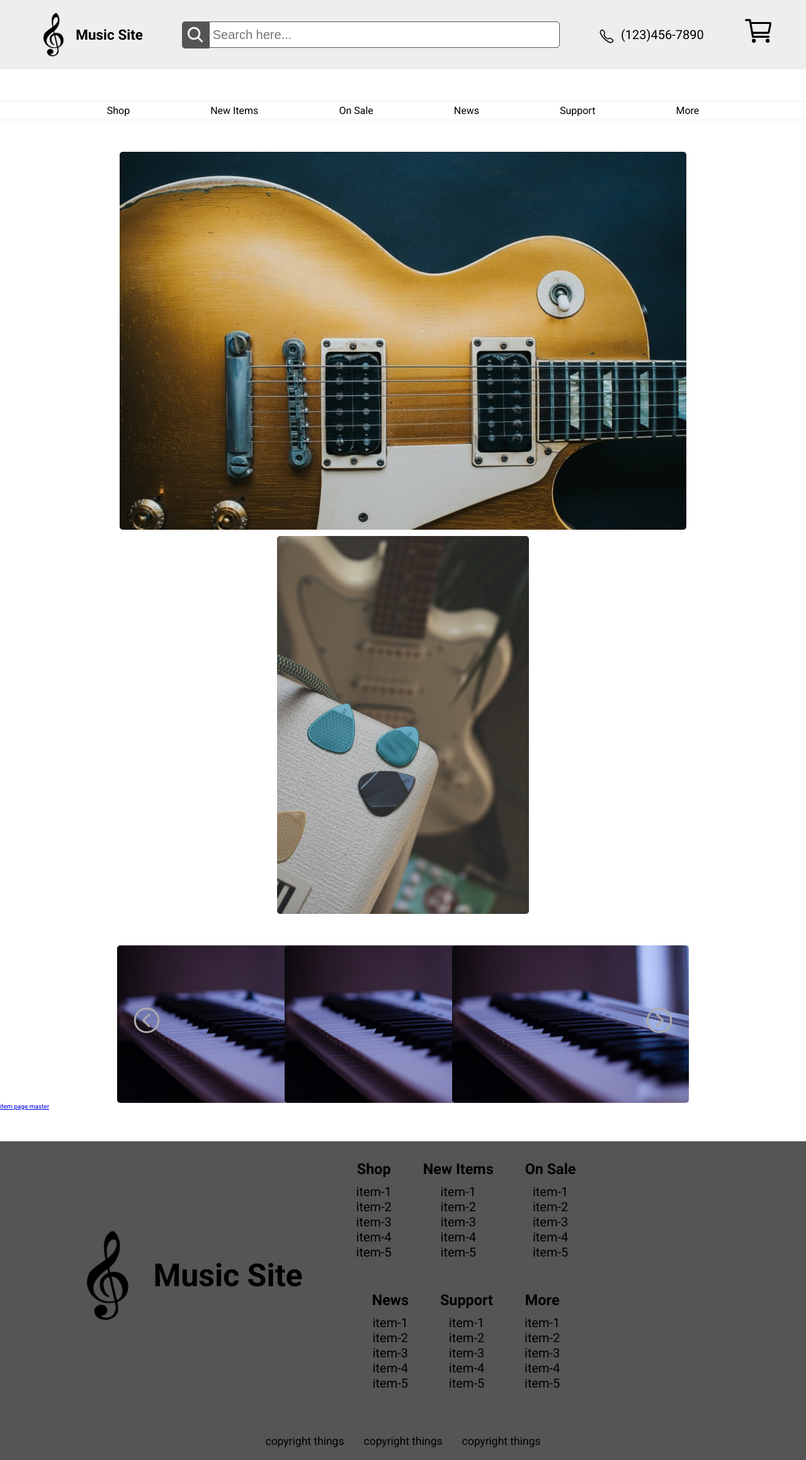
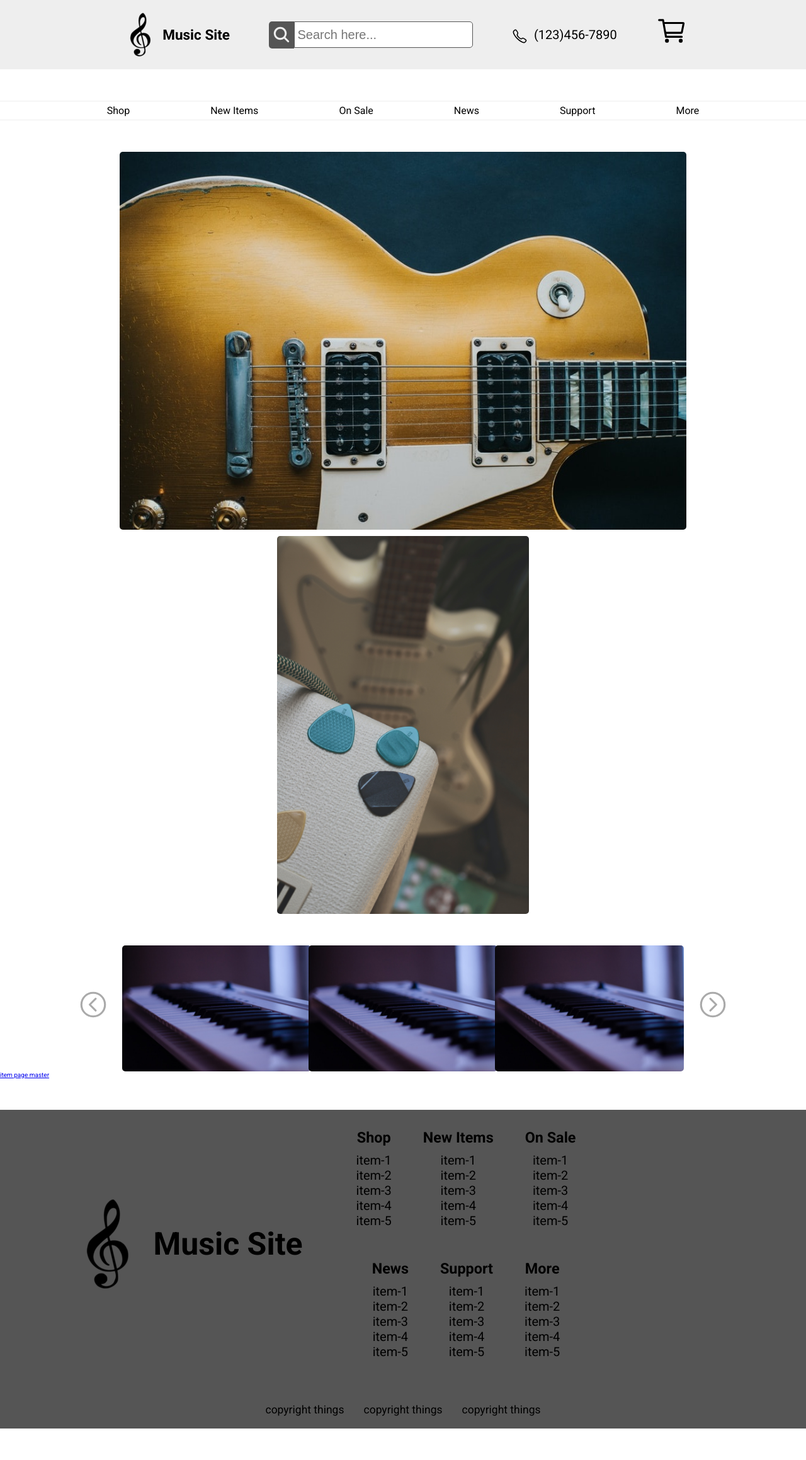
Before and after one commit to mattmannion/music-site, a website built with Parcel: page src/index.html in a window 1280 px wide. Shown: the whole page at 63% size. After the commit the page ends 2268 px from the top, so only its background shows below. Built offline with nearby package versions, Linux system fonts and the light colour scheme.

Commit message:
layout changes

```diff
--- a/src/js/views/insNavFooter.js
+++ b/src/js/views/insNavFooter.js
@@ -17,19 +17,19 @@ class insertNavFooter {
         const markup = `
         <div class="nav_top">
             <div class="nav_top-container container">
-                <div class="nav_top-logo center">
+                <div class="nav_top-logo nav_top-box">
                     <a href="index.html">
                         <img src="${navLogo}" alt="Music Site Logo">
                         <h1>Music Site</h1>
                     </a>
                 </div>
-                <div class="nav_top-search">
+                <div class="nav_top-search nav_top-box">
                     <button class="nav_top-search-button">
                         <ion-icon name="search"></ion-icon>
                     </button>
                     <input type="text" placeholder="Search here..." class="nav_top-search-bar">
                 </div>
-                <div class="nav_top-phoneNumber">
+                <div class="nav_top-phoneNumber nav_top-box">
                     <div class="nav_top-phoneNumber-icon">
                         <ion-icon name="call-outline"></ion-icon>
                     </div>
@@ -37,7 +37,7 @@ class insertNavFooter {
                         (123)456-7890
                     </p>
                 </div>
-                <div class="nav_top-cart">
+                <div class="nav_top-cart nav_top-box">
                     <div class="nav_top-cart-icon">
                         <ion-icon name="cart-outline"></ion-icon>
                     </div>
@@ -76,8 +76,10 @@ class insertNavFooter {
         const markup = `
         <div class="footer_container container">
             <div class="footer_logo">
-                <img src="${footerLogo}" alt="MS Logo">
-                <h1>Music Site</h1>
+                <a href="index.html">
+                    <img src="${footerLogo}" alt="MS Logo">
+                    <h1>Music Site</h1>
+                </a>
             </div>
             <div class="footer_nav">
                 <div class="footer_nav-titles">
--- a/src/sass/abstracts/_vars.scss
+++ b/src/sass/abstracts/_vars.scss
@@ -7,7 +7,9 @@ $footer-color: #555;
 $hero-image-size-xl: 60rem;
 $hero-image-size-l: 50rem;
 $hero-image-size-m: 40rem;
-$hero-image-size-ms: 25rem;
+$hero-image-size-ms: 30rem;
+$hero-image-size-s: 20rem;
+$hero-image-size-xs: 10rem;
 
 @mixin centerContentGrid {
     display: grid;
--- a/src/sass/components/_nav.scss
+++ b/src/sass/components/_nav.scss
@@ -3,6 +3,7 @@
     &_top {
         background-color: $light-gray;
         padding: 2rem;
+        position: relative;
 
         &-container {
             font-size: 1.5rem;
@@ -23,7 +24,7 @@
         &-search {
             position: relative;
             display: flex;
-            min-width: 60rem;
+            // min-width: 60rem;
             @include centerContentFlex;
 
             &-button {
--- a/src/sass/layout/_footer.scss
+++ b/src/sass/layout/_footer.scss
@@ -10,9 +10,14 @@
         transform: translateX(-12.5rem);
     }
 
-    &_logo {
+    &_logo a:visited,
+    &_logo a:link,
+    &_logo a:active,
+    &_logo a:hover {
         font-size: 2.5rem;
         @include centerContentFlex;
+        text-decoration: none;
+        color: black;
     }
 
     &_nav {
--- a/src/sass/pages/_home.scss
+++ b/src/sass/pages/_home.scss
@@ -27,10 +27,10 @@
             &-items {
                 @include centerContentGrid;
                 grid-template-columns: repeat(5, 1fr);
-                gap: 5rem;
+                gap: 20rem;
 
                 & img {
-                    height: $hero-image-size-ms;
+                    height: $hero-image-size-s;
                     border-radius: .5rem;
                     overflow: hidden;
                 }
@@ -42,11 +42,11 @@
                 }
 
                 &-left-arrow {
-                    transform: translateX(12.5rem);
+                    transform: translateX(10rem);
                 }
 
                 &-right-arrow {
-                    transform: translateX(-12.5rem);
+                    transform: translateX(-10rem);
                 }
             }
         }
```
